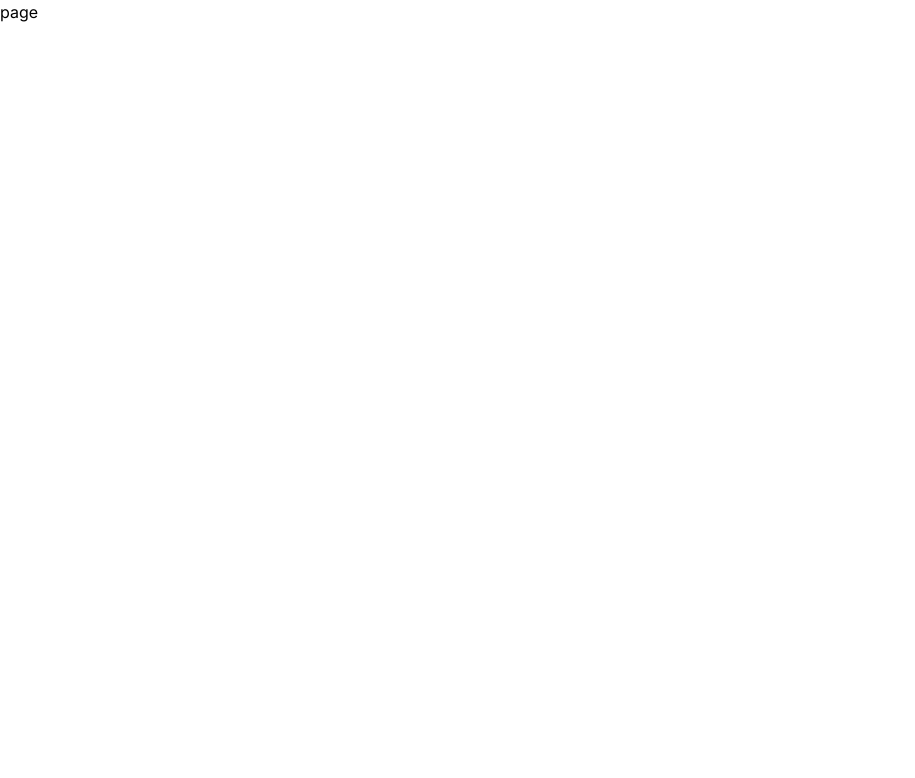
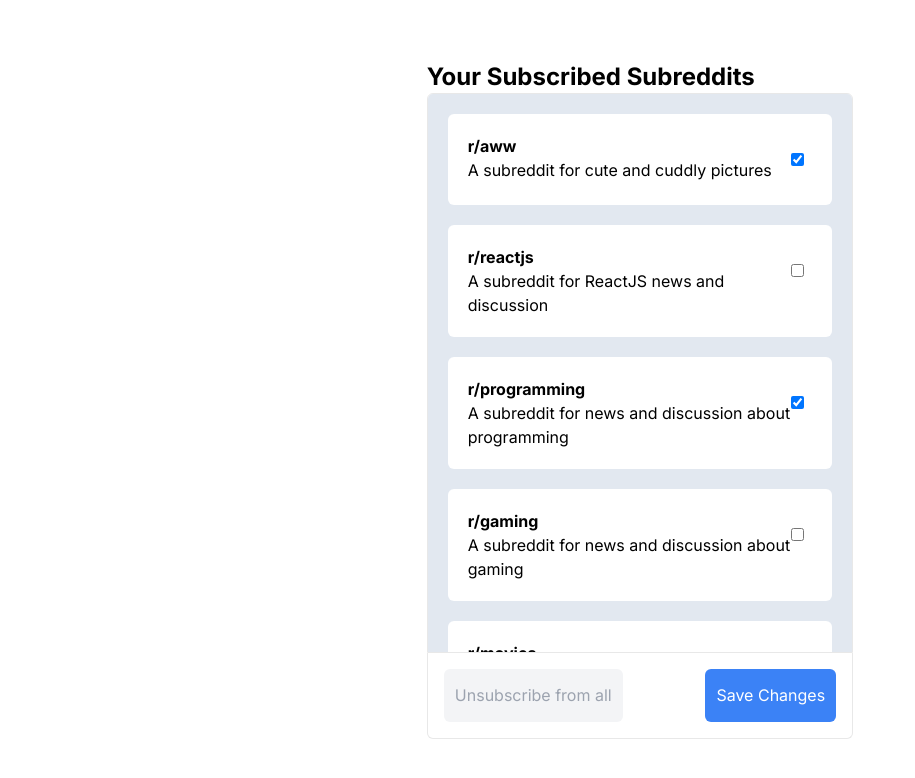
Before and after one commit to aniqp/reddit-newsletter, a Next.js app in the folder next-frontend/: page /subreddits in a window 1280 px wide. Shown: the top 778 px of the page, without its empty margins (0-915 px from the left). Built offline with nearby package versions, Linux system fonts and the light colour scheme.

Commit message:
user's subscribed subreddits list

```diff
--- a/next-frontend/src/app/globals.css
+++ b/next-frontend/src/app/globals.css
@@ -37,15 +37,14 @@
   display: flex;
   justify-content: center;
   align-items: center;
-  width: 100%;
   height: 3.3rem;
   padding: 0.7rem;
-  margin-top: 1rem;
+  /* margin-top: 1rem; */
   border-radius: 6px;
   cursor: pointer;
 }
 
-/********* Login Card Components *********/
+/********* Login Card Component *********/
 
 .login-card {
   padding: 5rem;
@@ -54,6 +53,8 @@
 }
 
 .email-login-btn {
+  width: 100%;
+  margin-top: 1rem;
   color: #fff;
   background-color: #ff4500;
 }
@@ -63,6 +64,8 @@
 }
 
 .reddit-login-btn {
+  width: 100%;
+  margin-top: 1rem;
   border: 1px solid #e8e8e8;
   font-weight: 400;
 }
@@ -89,3 +92,22 @@
   padding: 0 20px;
   color: var(--black-25);
 }
+
+/********* User Subreddits Component *********/
+.subreddit-list {
+  height: 70vh;
+  overflow: auto;
+  border: 1px solid var(--light-grey);
+  border-radius: 6px 6px 0 0;
+}
+
+.subreddit-list-btn-group {
+  display: flex;
+  justify-content: space-between;
+  align-items: center;
+  padding: 1rem;
+  border-bottom: 1px solid var(--light-grey);
+  border-right: 1px solid var(--light-grey);
+  border-left: 1px solid var(--light-grey);
+  border-radius: 0 0 6px 6px;
+}
--- a/next-frontend/src/app/subreddits/page.js
+++ b/next-frontend/src/app/subreddits/page.js
@@ -1,8 +1,16 @@
 import React from 'react'
+import UserSubreddits from '@/components/UserSubreddits'
 
 const SubredditPage = () => {
   return (
-    <div>page</div>
+    <div className='h-screen w-2/3 flex items-center'>
+        <div className='w-1/2'>
+            {/* Profile */}
+        </div>
+        <div className='w-1/2'>
+            <UserSubreddits />
+        </div>
+    </div>
   )
 }
 
--- /dev/null
+++ b/next-frontend/src/components/UserSubreddits.js
@@ -0,0 +1,61 @@
+"use client"
+import React from 'react'
+
+const subreddits = [
+    { name: 'r/aww', description: 'A subreddit for cute and cuddly pictures', isSubscribed: true },
+    { name: 'r/reactjs', description: 'A subreddit for ReactJS news and discussion', isSubscribed: false },
+    { name: 'r/programming', description: 'A subreddit for news and discussion about programming', isSubscribed: true },
+    { name: 'r/gaming', description: 'A subreddit for news and discussion about gaming', isSubscribed: false },
+    { name: 'r/movies', description: 'A subreddit for news and discussion about movies', isSubscribed: false },
+    { name: 'r/food', description: 'A subreddit for news and discussion about food', isSubscribed: false },
+    { name: 'r/askreddit', description: 'A subreddit for news and discussion about anything', isSubscribed: true },
+    { name: 'r/askscience', description: 'A subreddit for news and discussion about science', isSubscribed: true },
+    { name: 'r/askhistorians', description: 'A subreddit for news and discussion about history', isSubscribed: true },
+    { name: 'r/askmen', description: 'A subreddit for news and discussion', isSubscribed: false}
+]
+
+
+const UserSubreddits = () => {
+  return (
+    <div>
+        <div className='text-2xl font-bold'>Your Subscribed Subreddits</div>
+        <div className='subreddit-list bg-slate-200'>
+            {subreddits.map(subreddit => (
+                <div className='mx-5 my-5'>
+                    <SubredditCard subreddit={subreddit} />
+                </div>
+            ))}
+        </div>
+        <div className='subreddit-list-btn-group flex justify-around py-5'>
+            <button className='btn bg-gray-100 text-gray-400 rounded-md'>Unsubscribe from all</button>
+            <button className='btn bg-blue-500 text-white rounded-md'>Save Changes</button>
+        </div>
+    </div>
+  )
+}
+
+const SubredditCard = ({ subreddit }) => {
+    return (
+        <div onClick={console.log('switch')} className='hover:cursor-pointer flex justify-between bg-white rounded-md p-5'>
+            <div>
+                <div className='font-bold'>{subreddit.name}</div>
+                <div>
+                    {subreddit.description}
+                </div>
+            </div>
+            <div>
+                <label htmlFor={`subscribe-${subreddit.name}`} className='flex items-center cursor-pointer'>
+                    <input
+                        id={`subscribe-${subreddit.name}`}
+                        type="checkbox"
+                        checked={subreddit.isSubscribed}
+                        // onChange={(e) => onSubscriptionChange(e.target.checked, subreddit)}
+                        className='mr-2'
+                    />
+                </label>
+            </div>
+        </div>
+    )
+}
+
+export default UserSubreddits
```
